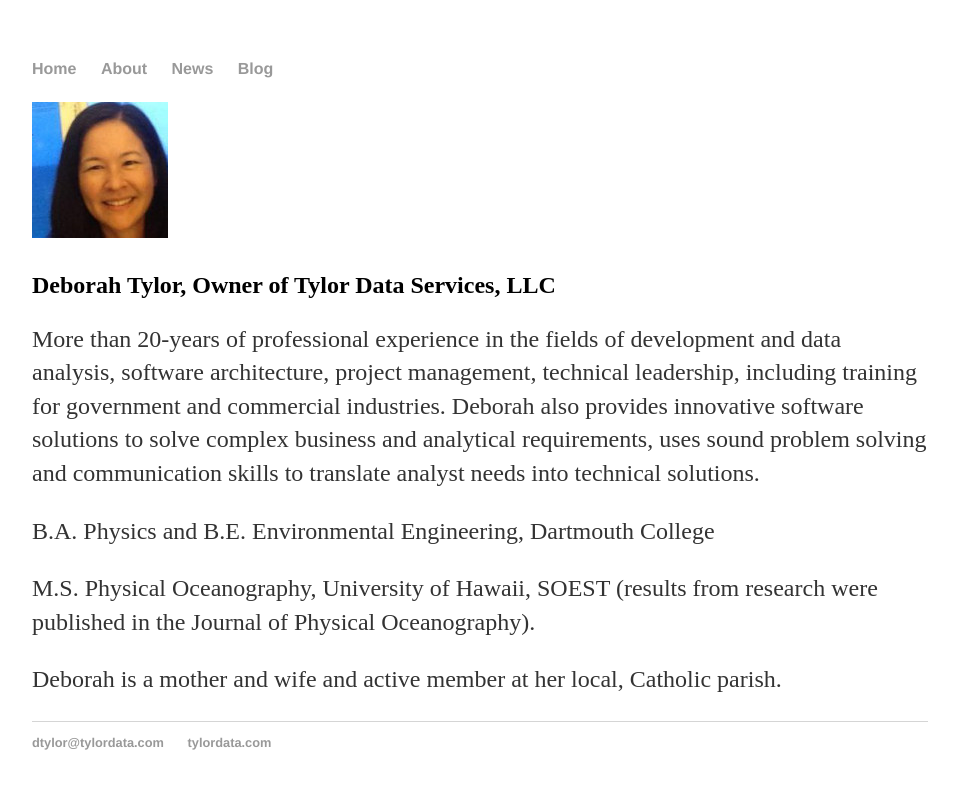
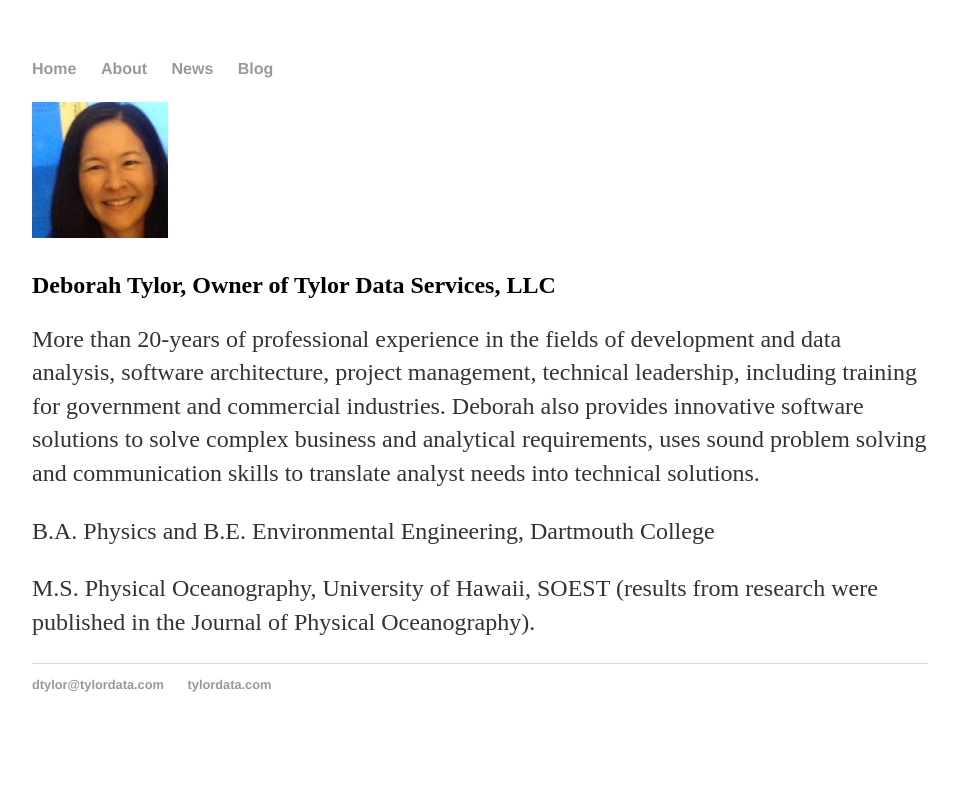
Before and after one commit to dtylor/dtylor.github.io, a Jekyll site: the page built from about.md, in a window 1280 px wide. Shown: the top 789 px of the page, without its empty margins (160-1119 px from the left). Built offline with Jekyll 4.4.1, drawn with Linux system fonts in a browser that asks for light colours.

Commit message:
Update about.md

```diff
--- a/about.md
+++ b/about.md
@@ -9,5 +9,3 @@
 B.A. Physics and B.E. Environmental Engineering, Dartmouth College
 
 M.S. Physical Oceanography, University of Hawaii, SOEST (results from research were published in the Journal of Physical Oceanography).
-
-Deborah is a mother and wife and active member at her local, Catholic parish.
```
